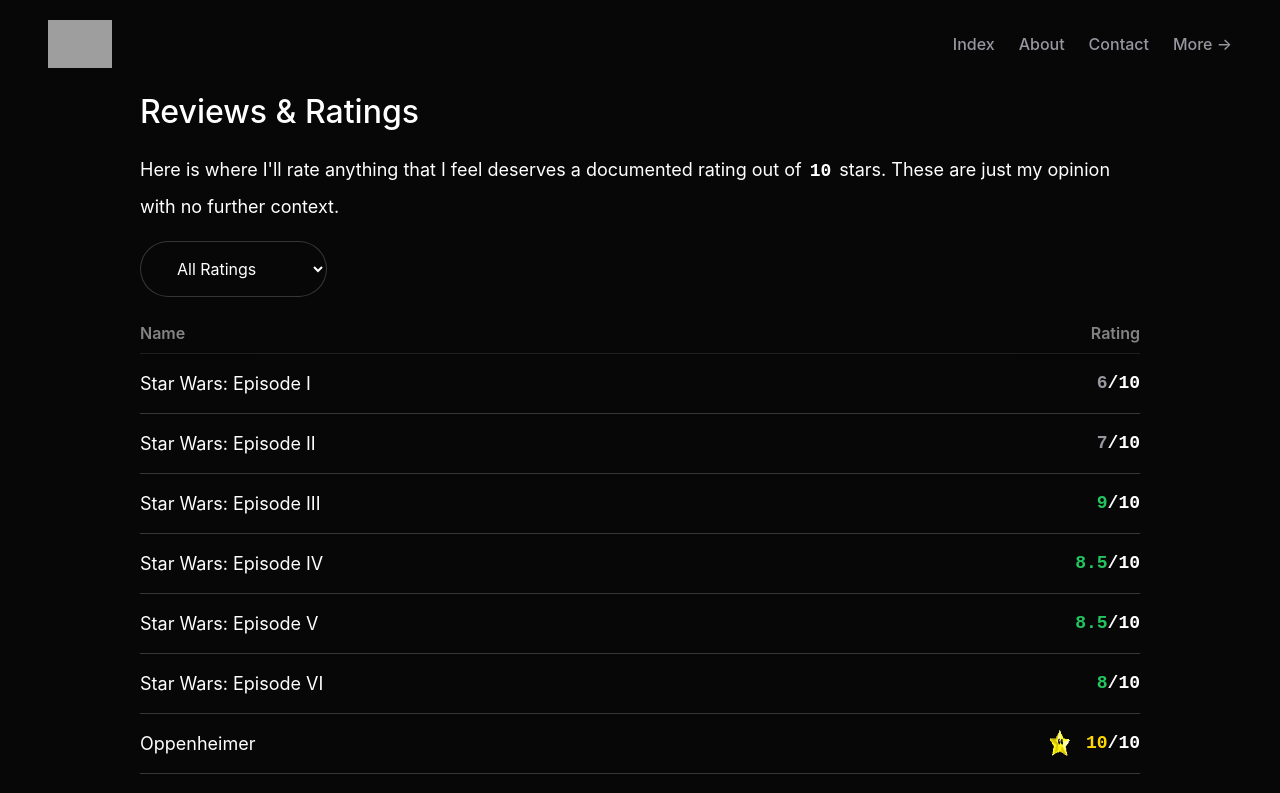
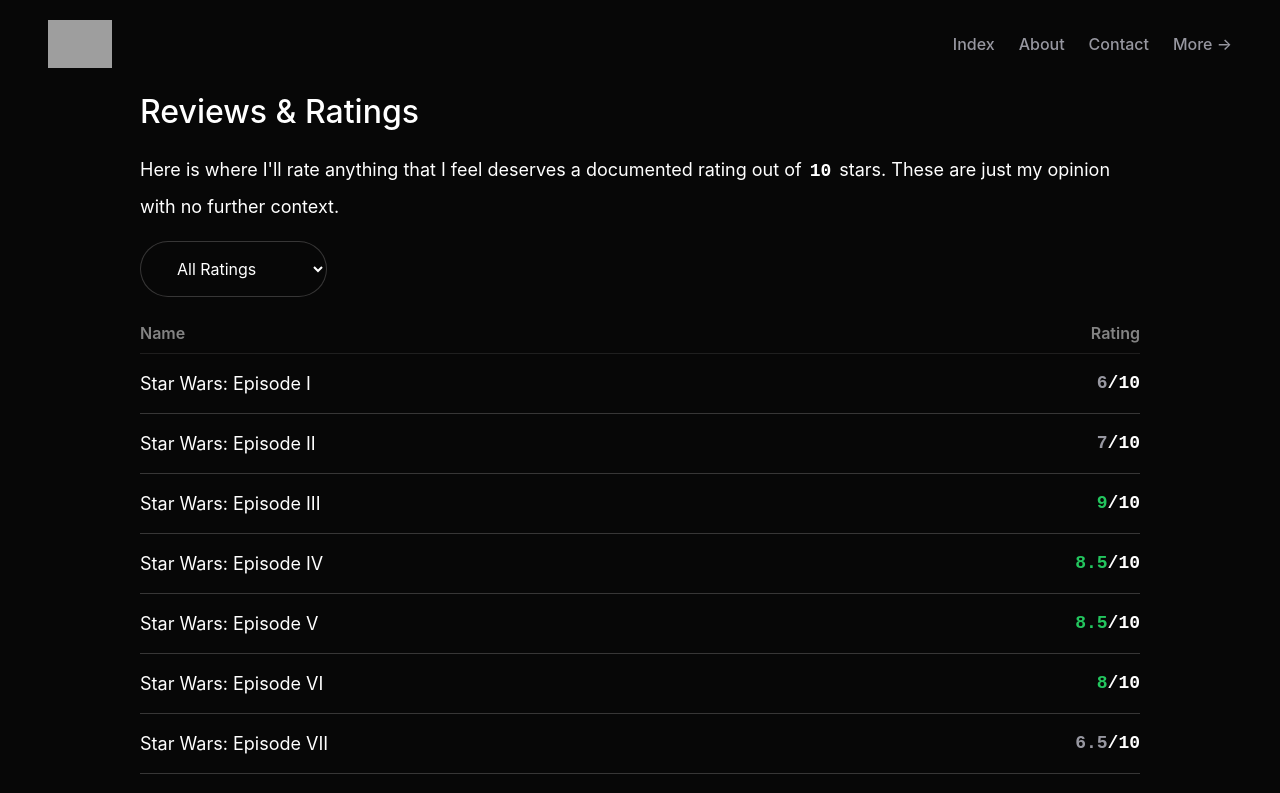
Before and after one commit to bick/website, a Next.js app: page /reviews in a window 1280 px wide. Shown: the top 793 px of the page. Built offline with nearby package versions, Linux system fonts and the light colour scheme; grey boxes are pictures that could not be loaded.

Commit message:
Update reviews.tsx

```diff
--- a/pages/reviews.tsx
+++ b/pages/reviews.tsx
@@ -15,6 +15,8 @@
     { name: "Star Wars: Episode IV", rating: 8.5, tags: ["Movie"] },
     { name: "Star Wars: Episode V", rating: 8.5, tags: ["Movie"] },
     { name: "Star Wars: Episode VI", rating: 8, tags: ["Movie"] },
+    { name: "Star Wars: Episode VII", rating: 6.5, tags: ["Movie"] },
+    { name: "Star Wars: Episode VIII", rating: 4, tags: ["Movie"] },
     { name: "Oppenheimer", rating: 10, tags: ["Movie"] },
     { name: "Django: Unchained", rating: 9, tags: ["Movie"] },
     { name: "The Wolf of Wall Street", rating: 10, tags: ["Movie"] },
```
